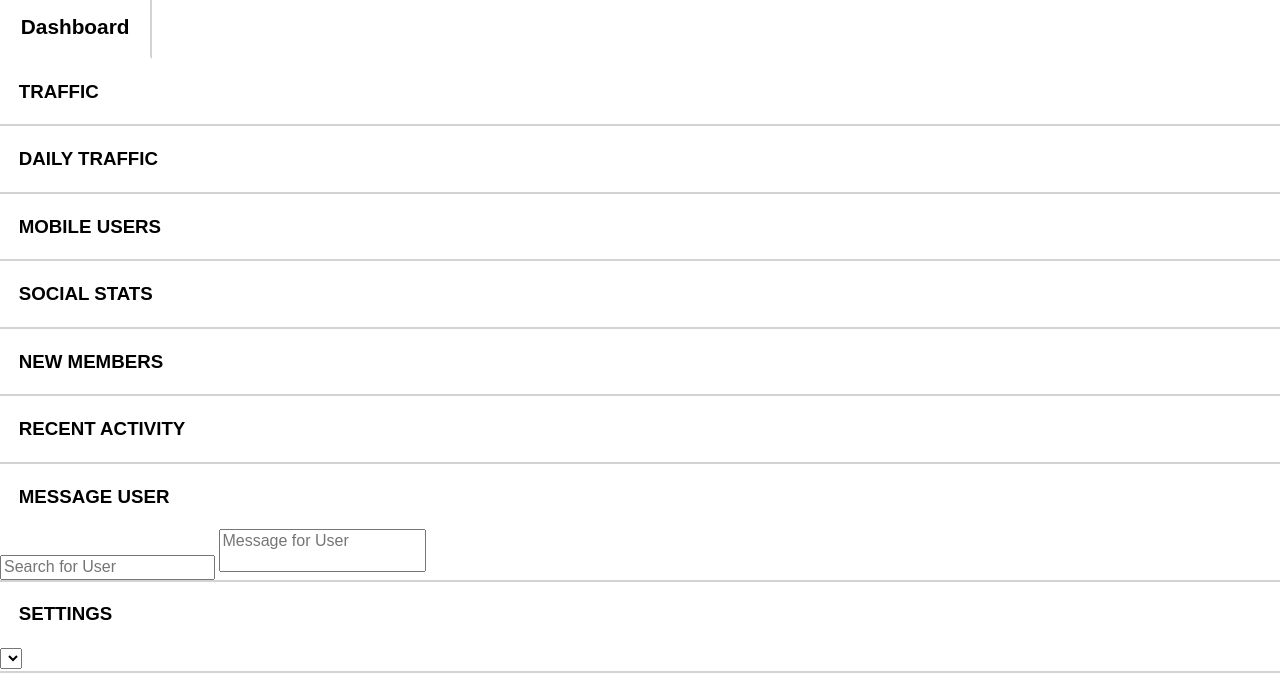
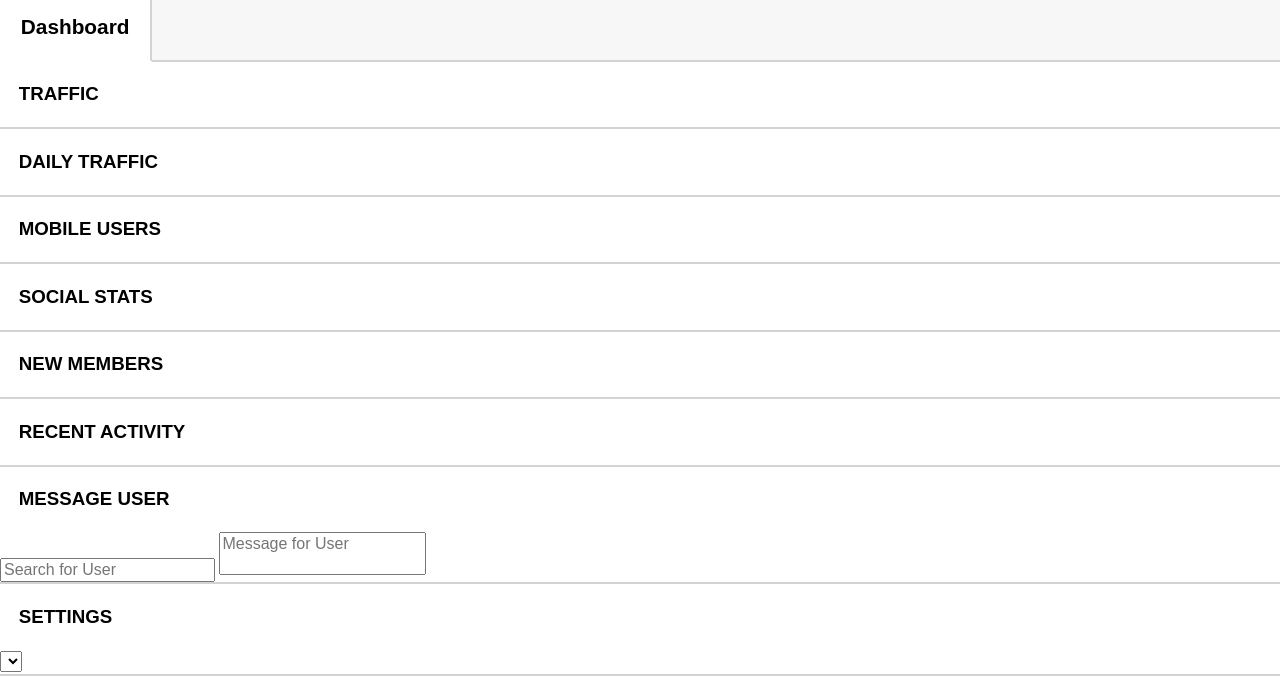
Before and after one commit to DannyB18/techdegree-project-7, a plain HTML site: page index.html in a window 1280 px wide. Shown: the part 139-815 px from the top of the page. Drawn offline with Linux system fonts and the light colour scheme; a web font is replaced by a local one.

Commit message:
Set grid and dashboard tab

```diff
--- a/scss/components/_banners.scss
+++ b/scss/components/_banners.scss
@@ -14,11 +14,6 @@ header {
   display: flex;
   justify-content: space-around;
   align-items: center;
-}
-
-.tab-slots {
-  display: flex;
-  flex-direction: row;
 }
 
 .nav-item a {
--- a/scss/components/_graphics.scss
+++ b/scss/components/_graphics.scss
@@ -3,11 +3,6 @@
   height: $nav-icon-height;
   width: $nav-icon-height;
 }
-
-// #notifications {
-//   background-color: $color-primary;
-//   border: 0;
-// }
 
 #bell {
   height: 25px;
--- a/scss/components/_grid.scss
+++ b/scss/components/_grid.scss
@@ -1,5 +1,6 @@
 body,
-header {
+header,
+main {
   display: grid;
 }
 
@@ -7,10 +8,20 @@ section {
   border-bottom: $divide-line;
 }
 
+main {
+  grid-template-rows: 65px;
+  grid-auto-rows: minmax(1fr, auto);
+}
+
+.tab-slots {
+  display: flex;
+  flex-direction: row;
+}
+
 .empty-slots {
   background-color: #f7f7f7;
   border-bottom: $divide-line;
-  width: auto;
+  flex-grow: 1;
 }
 
 .tab {
--- a/scss/utilities/_mixins.scss
+++ b/scss/utilities/_mixins.scss
@@ -0,0 +1,3 @@
+/* =========================
+    Mixins
+========================= */
```
Also changed, not shown: css/styles.css, 1 other file.
